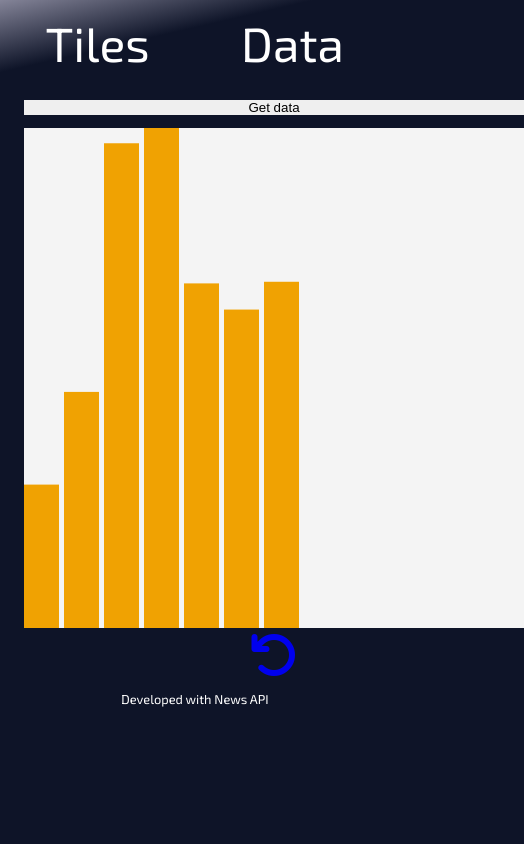
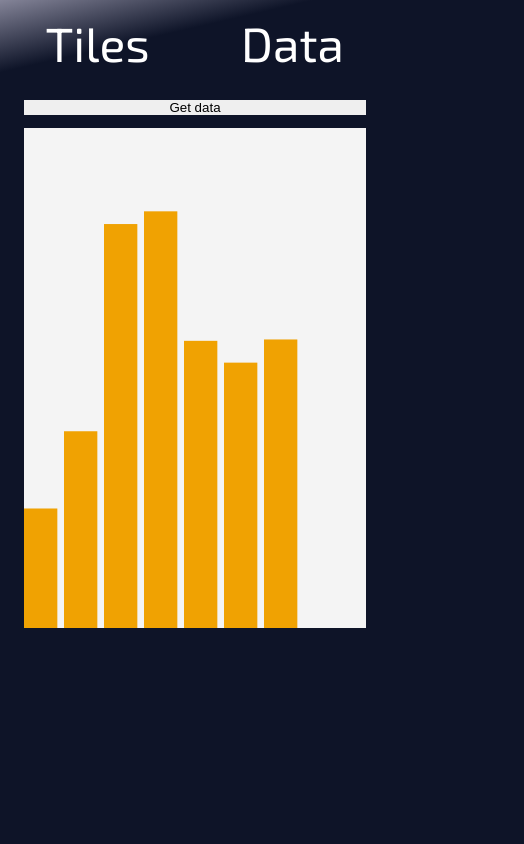
Before and after one commit to noerrm/news-aggregator, an Angular app: page /data in a window 390 px wide. Shown: the top 844 px of the page, 524 px wide, since content can reach past the window. Built offline with nearby package versions, Linux system fonts and the light colour scheme.

Commit message:
Make svg container responsive

```diff
--- a/src/app/data/data/data.component.scss
+++ b/src/app/data/data/data.component.scss
@@ -13,3 +13,20 @@ a {
 #chart {
   text-align: center;
 }
+
+.svg-container {
+  display: inline-block;
+  position: relative;
+  width: 100%;
+  /* Aspect ration 1:1 */
+  padding-bottom: 100%;
+  vertical-align: middle;
+  overflow: hidden;
+}
+
+.svg-responsive {
+  display: inline-block;
+  position: absolute;
+  top: 0;
+  left: 0;
+}
--- a/src/app/data/data/data.component.ts
+++ b/src/app/data/data/data.component.ts
@@ -16,8 +16,8 @@ export class DataComponent implements OnInit {
   private dates: string[] = [];
   chartWidth = 500;
   chartHeight = 500;
-  barWidth = 35;
-  barOffset = 5;
+  barWidth = 40;
+  barOffset = 8;
   dataResults = [263, 433, 889, 917, 632, 584, 635];
   dataDates = ['2019-12-01', '2019-11-30', '2019-11-29', '2019-11-28', '2019-11-27', '2019-11-26', '2019-11-25'];
   // Chart will always display bars even though values are higher than chart height.
@@ -39,7 +39,10 @@ export class DataComponent implements OnInit {
   }
   drawBarChart() {
     // Append a svg element to a div.
-      select('#chart').append('svg')
+      select('#chart').classed('svg-container', true)
+         .append('svg')
+         .attr('viewBox', '0 0 600 400')
+         .classed('svg-responsive', true)
          .attr('width', this.chartWidth)
          .attr('height', this.chartHeight)
          .style('background', '#f4f4f4')
```
